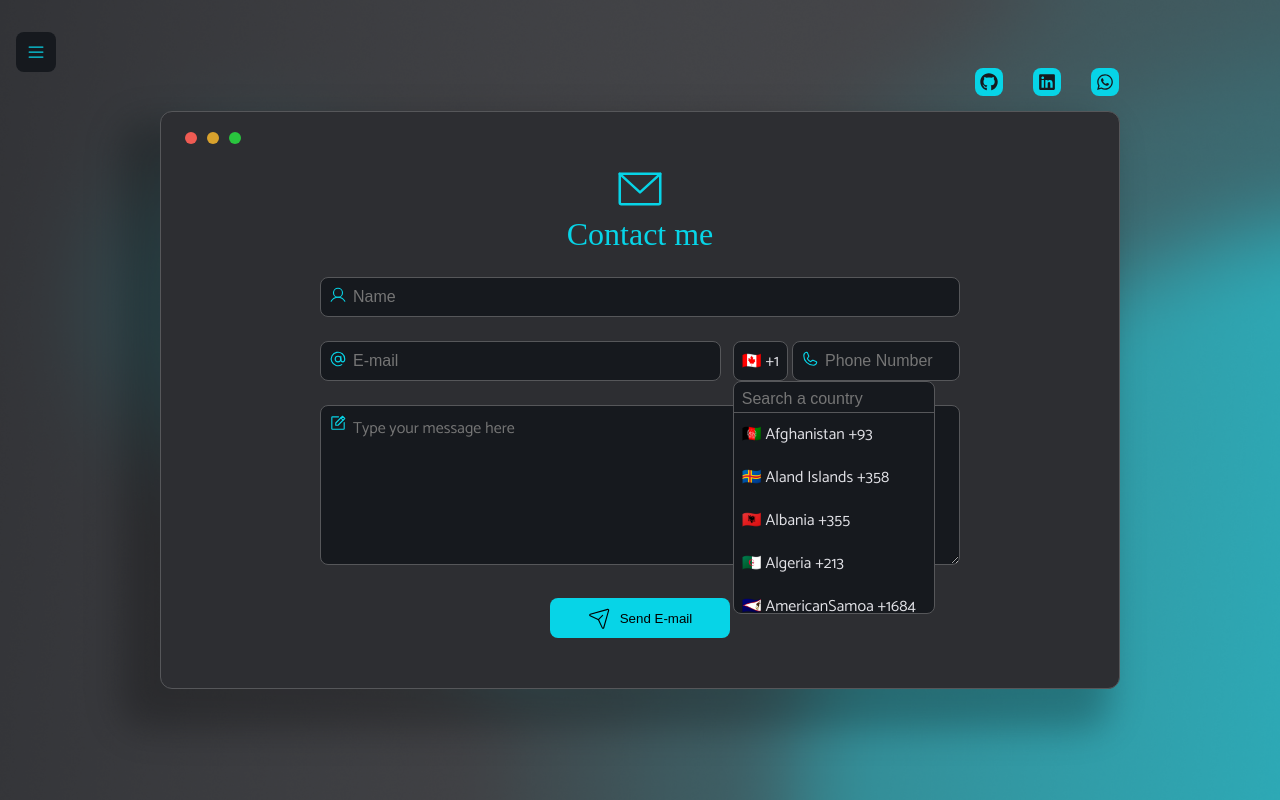
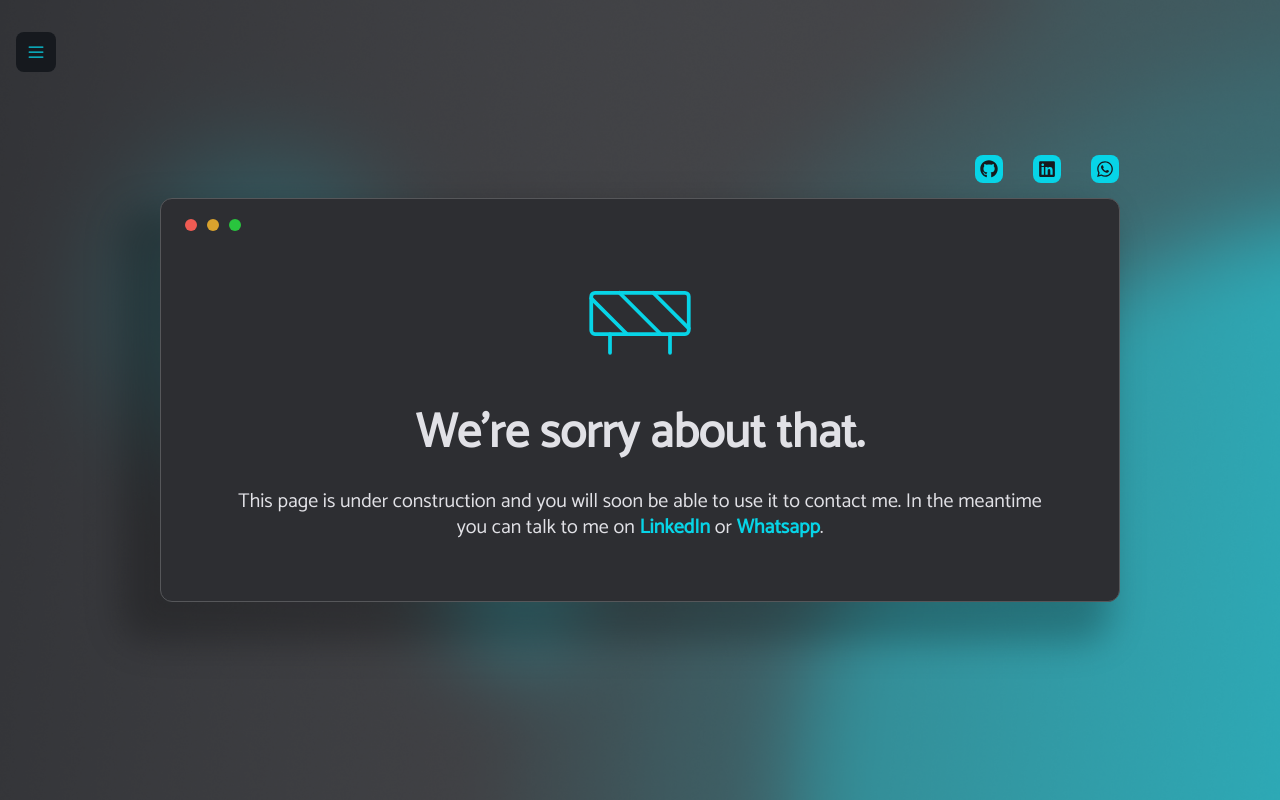
Before and after one commit to marcotulioteles/my-portfolio-website, a React (Vite) app: page /contact in a window 1280 px wide. Built offline with nearby package versions, Linux system fonts and the light colour scheme; a web font is replaced by a local one.

Commit message:
feat: replace content in contact me page

```diff
--- a/src/App.tsx
+++ b/src/App.tsx
@@ -1,10 +1,6 @@
 import { Sidebar } from "./components/Sidebar";
 
 import "./global.scss";
-import { Home } from "./pages/Home";
-import { ProfessionalExperience } from "./pages/ProfessionalExperience";
-import { Portfolio } from "./pages/Portfolio";
-import { ContactMe } from "./pages/ContactMe";
 import { BrowserRouter } from "react-router-dom";
 import { Router } from "./Router";
 
--- a/src/components/INTLDiallingCodesSelect/index.tsx
+++ b/src/components/INTLDiallingCodesSelect/index.tsx
@@ -9,10 +9,12 @@ export function INTLDiallingCodesSelect() {
   const [searchCountry, setSearchCountry] = useState('');
   const [codeList, setCodeList] = useState(INTERNATIONAL_DIALLING_CODES);
   const debouncedSearchTerm = useDebounce<string>(searchCountry, 400);
+  const [openList, setOpenList] = useState(false);
 
   const handleDialCodeValue = (flag: string, dialCode: string) => {
     setFlagAndCode(flag + ' ' + dialCode);
     setValue(dialCode);
+    setOpenList(false);
   }
 
   const handleSearchCountry = (event: ChangeEvent<HTMLInputElement>) => {
@@ -32,17 +34,17 @@ export function INTLDiallingCodesSelect() {
 
   return (
     <>
-      <label htmlFor="dial-code" className={styles.container}>
+      <label htmlFor="dial-code" className={styles.container} onClick={() => setOpenList(true)}>
         <div className={styles['container__select']}>{flagAndCode}</div>
-        <input type="text" value={value} id="dial-code" style={{ display: 'none' }} readOnly/>
-        <div className={styles['container__list-container']}>
-          <input type="text" placeholder='Search a country' className={styles['input-search-country']} onChange={handleSearchCountry}/>
+        <input type="text" value={value} id="dial-code" style={{ display: 'none' }} readOnly />
+        <div className={styles['container__list-container']} style={{ display: openList ? 'initial' : 'none' }}>
+          <input type="text" placeholder='Search a country' className={styles['input-search-country']} onChange={handleSearchCountry} />
           <ul>
-            { codeList.map(country => (
+            {codeList.map(country => (
               <li key={country.code} onClick={() => handleDialCodeValue(country.flag, country.dial_code)}>
                 <span>{country.flag + ' ' + country.name + ' ' + country.dial_code}</span>
               </li>
-            )) }
+            ))}
           </ul>
         </div>
       </label>
--- a/src/components/INTLDiallingCodesSelect/styles.module.scss
+++ b/src/components/INTLDiallingCodesSelect/styles.module.scss
@@ -1,6 +1,7 @@
 .container {
   max-width: max-content;
   position: relative;
+  cursor: pointer;
 
   &__select {
     display: flex;
--- a/src/pages/ContactMe/index.tsx
+++ b/src/pages/ContactMe/index.tsx
@@ -1,4 +1,4 @@
-import { At, EnvelopeSimple, NotePencil, PaperPlaneTilt, Phone, User } from 'phosphor-react';
+import { At, Barricade, EnvelopeSimple, Factory, NotePencil, PaperPlaneTilt, Phone, User } from 'phosphor-react';
 import { useForm, SubmitHandler } from 'react-hook-form';
 import { INTLDiallingCodesSelect } from '../../components/INTLDiallingCodesSelect';
 import { SocialMediaGroup } from '../../components/SocialMediaGroup';
@@ -22,34 +22,51 @@ export function ContactMe() {
       <div className={styles.container}>
         <WindowTitlebarPoints />
         <SocialMediaGroup />
-        <form onSubmit={handleSubmit(onSubmit)}>
+        <main className={styles['building-message']}>
+          <div className={styles['building-message__content']}>
+            <Barricade size={120} weight='thin' color='#07D4E7' />
+            <h1>We're sorry about that.</h1>
+            <p>
+              This page is under construction and you will soon be able to use it to contact me.
+              In the meantime you can talk to me on{' '}
+              <strong><a href="https://www.linkedin.com/in/marcotulioteles/" target='__blank'>LinkedIn</a></strong>{' '}
+              or{' '}
+              <strong>
+                <a href="https://api.whatsapp.com/send?phone=5534991388938&text=Thank%20you%20for%20contacting%20me!%20I'll%20respond%20your%20message%20very%20soon!" target='__blank'>
+                  Whatsapp
+                </a>
+              </strong>.
+            </p>
+          </div>
+        </main>
+        {/* <form onSubmit={handleSubmit(onSubmit)}>
           <div className={styles.title}>
             <EnvelopeSimple size={54} weight='light' />
             <h1>Contact me</h1>
           </div>
           <label htmlFor="name">
-            <User size={18}/>
-            <input type="text" id='name' placeholder='Name' {...register('name')}/>
+            <User size={18} />
+            <input type="text" id='name' placeholder='Name' {...register('name')} />
           </label>
           <div className={styles.inputGroup}>
             <label htmlFor="email">
-              <At size={18}/>
-              <input type="email" id='email' placeholder='E-mail' {...register('email')}/>
+              <At size={18} />
+              <input type="email" id='email' placeholder='E-mail' {...register('email')} />
             </label>
             <div className={styles['phoneInputGroup']}>
               <INTLDiallingCodesSelect />
               <label htmlFor="phone" style={{ minWidth: '168px' }}>
-                <Phone size={18}/>
-                <input type="text" id='phone' placeholder='Phone Number' {...register('phone')}/>
+                <Phone size={18} />
+                <input type="text" id='phone' placeholder='Phone Number' {...register('phone')} />
               </label>
             </div>
           </div>
           <label htmlFor="message">
-            <NotePencil size={18}/>
+            <NotePencil size={18} />
             <textarea id="message" rows={8} placeholder='Type your message here' {...register('message')}></textarea>
           </label>
-          <button type='submit'><PaperPlaneTilt size={24} weight='light'/> Send E-mail</button>
-        </form>
+          <button type='submit'><PaperPlaneTilt size={24} weight='light' /> Send E-mail</button>
+        </form> */}
       </div>
     </div>
   );
--- a/src/pages/ContactMe/styles.module.scss
+++ b/src/pages/ContactMe/styles.module.scss
@@ -83,6 +83,7 @@
     }
 
     .phoneInputGroup {
+      width: 100%;
       display: flex;
       gap: 0.25rem;
     }
@@ -124,6 +125,14 @@
       border-radius: 8px;
       background-color: var(--blue);
       border: none;
+      cursor: pointer;
+
+      &:hover {
+        background-color: var(--black);
+        border: 1px solid var(--blue);
+        color: var(--blue);
+        transition: all 0.2s ease;
+      }
 
       @media (min-width: 640px) {
         margin: auto auto;
@@ -131,4 +140,49 @@
       }
     }
   }
+
+  .building-message {
+    width: 100%;
+    height: 100%;
+    max-width: 1020px;
+    max-height: 600px;
+    display: flex;
+    align-items: center;
+    justify-content: center;
+
+    &__content {
+      display: flex;
+      flex-direction: column;
+      align-items: center;
+      justify-content: center;
+      padding: 60px;
+      gap: 24px;
+      text-align: center;
+      line-height: 1.3;
+
+      h1 {
+        font-size: 48px;
+      }
+
+      p {
+        font-size: 20px;
+      }
+
+      strong {
+        color: var(--blue);
+      }
+
+      @media (max-width: 420px) {
+        padding: 24px;
+
+        h1 {
+          font-size: 36px;
+        }
+
+        p {
+          font-size: 16px;
+        }
+      }
+    }
+  }
 }
--- a/src/pages/Home/index.tsx
+++ b/src/pages/Home/index.tsx
@@ -30,8 +30,8 @@ export function Home() {
           </h1>
           <span>Software Engineer Front-End</span>
           <a
-            href="/src/assets/CVMarcoTulio-en.docx"
-            download="CVMarcoTulio.docx"
+            href="/src/assets/CVMarcoTulio-en.pdf"
+            download="CVMarcoTulio.pdf"
           >
             <DownloadSimple size={24} />
             Download CV
```
Also changed, not shown: 1 other file (tests, documents, lock files or other folders).
